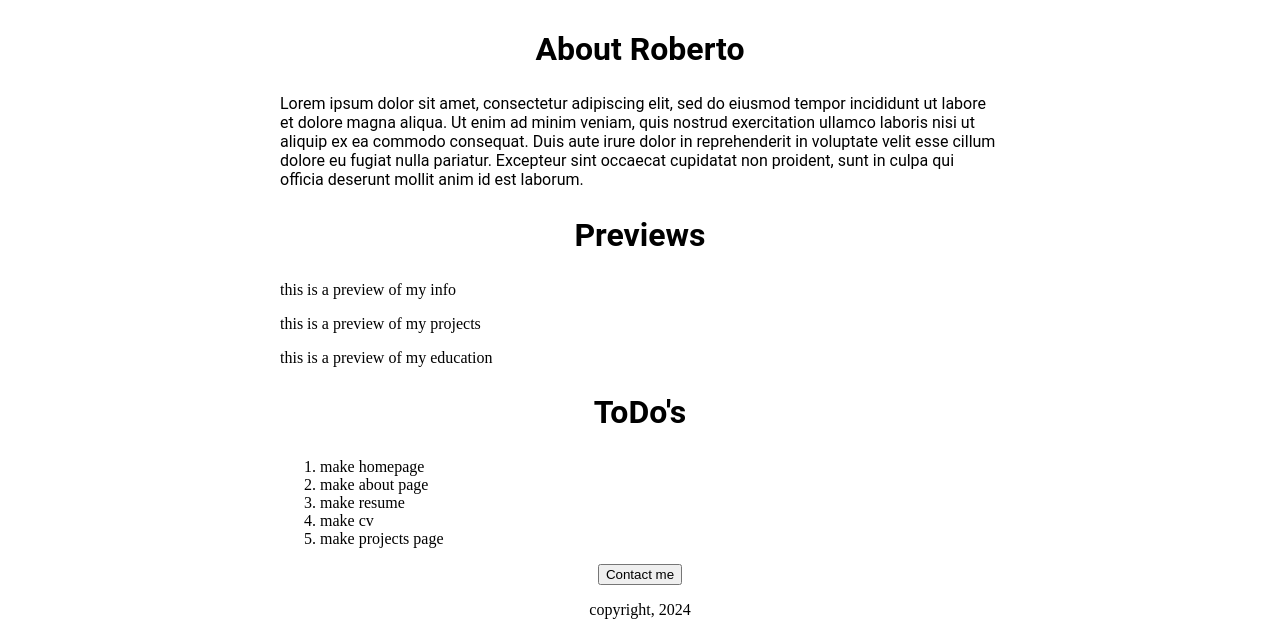
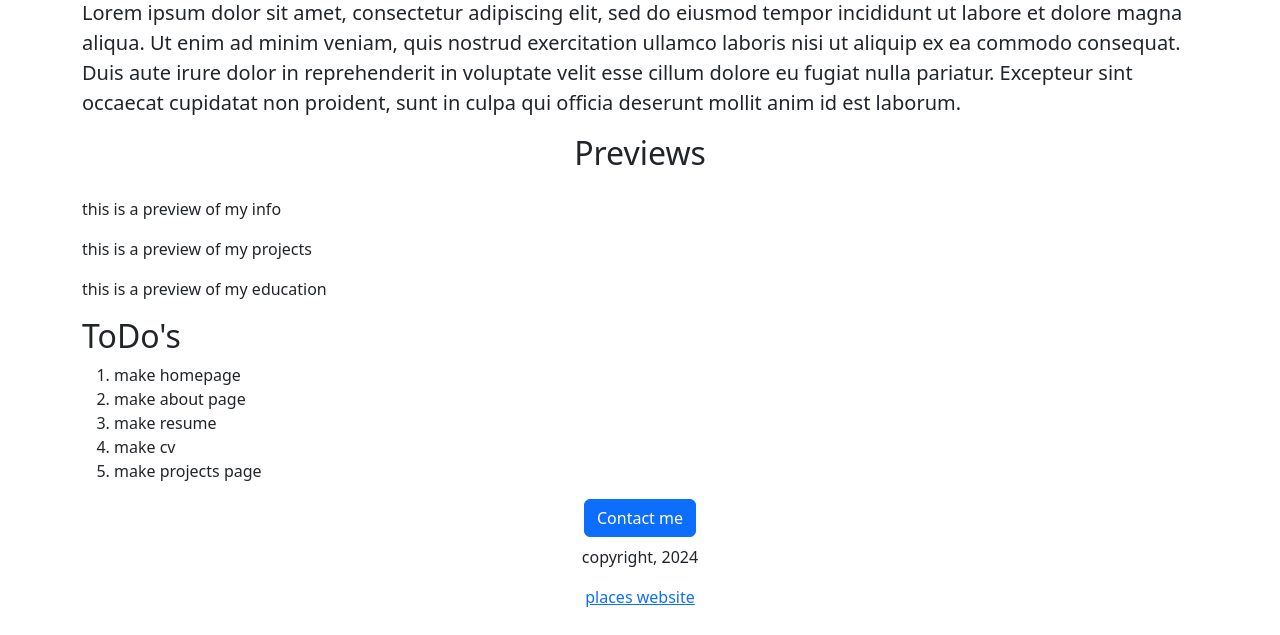
Before and after one commit to betopark97/flask-portfolio-website, a Flask app: page / in a window 1280 px wide. Shown: the part 512-1147 px from the top of the page. After the commit the page ends 1119 px from the top, so only its background shows below. Run offline with Flask 3, Linux system fonts and the light colour scheme.

Commit message:
modified img and hyperlink

```diff
--- a/templates/home.html
+++ b/templates/home.html
@@ -4,46 +4,26 @@
     <meta charset="UTF-8">
     <meta http-equiv="X-UA-Compatible" content="IE=edge">
     <meta name="viewport" content="width=device-width, initial-scale=1.0">
-
-    <title>Roberto's Portfolio</title>
+    <link href="https://cdn.jsdelivr.net/npm/bootstrap@5.3.2/dist/css/bootstrap.min.css" rel="stylesheet" integrity="sha384-T3c6CoIi6uLrA9TneNEoa7RxnatzjcDSCmG1MXxSR1GAsXEV/Dwwykc2MPK8M2HN" crossorigin="anonymous">
     <style>
-        h1 {
-            font-size: 60px;
-            font-family: Roboto;
-            font-weight: bold;
-            color: rgb(0,0,102);
-            text-align: center;
-        }
-        h2 {
-            font-size: 2rem;
-            font-family: Roboto;
-            text-align: center;
-        }
         #banner {
+            height: 360px;
             width: 100%;
-            height: 360px;
             object-fit: cover;
         }
-        #container {
-            max-width: 720px;
-            margin: 0 auto 0 auto;
-        }
-        .bodytext {
-            font-family: Roboto;
-            font-size: 1rem;
-        }
     </style>
+    <title>Roberto's Portfolio</title>
 </head>
 
 <body>
-    <div id="container">
-        <h1>Roberto's Portfolio</h1>
-        <img id="banner" src="https://dc80e44d-0244-4721-aa67-47abec8a6dd8-00-3qccw2qs4w231.picard.replit.dev/static/banner.jpeg" height="320px" alt="scenery of cave under waterfall" >
-        <h2>About Roberto</h2>
-        <p class="bodytext">
+    <div class="container">
+        <h1 class="text-center mt-2 mb-4">Roberto's Portfolio</h1>
+        <img class="img-fluid" id="banner" src="/static/banner.jpeg" height="320px" alt="scenery of cave under waterfall" >
+        <h2 class="text-center mt-2 mb-4">About Roberto</h2>
+        <p class="lead">
             Lorem ipsum dolor sit amet, consectetur adipiscing elit, sed do eiusmod tempor incididunt ut labore et dolore magna aliqua. Ut enim ad minim veniam, quis nostrud exercitation ullamco laboris nisi ut aliquip ex ea commodo consequat. Duis aute irure dolor in reprehenderit in voluptate velit esse cillum dolore eu fugiat nulla pariatur. Excepteur sint occaecat cupidatat non proident, sunt in culpa qui officia deserunt mollit anim id est laborum.
         </p>
-        <h2>Previews</h2>
+        <h2 class="text-center mt-2 mb-4">Previews</h2>
         <p>this is a preview of my info</p>
         <p>this is a preview of my projects</p>
         <p>this is a preview of my education</p>
@@ -55,9 +35,10 @@
             <li>make cv</li>
             <li>make projects page</li>
         </ol>
-        <div style="text-align:center;">
-            <button>Contact me</button>
-            <p>copyright, 2024</p>
+        <div class="text-center">
+            <button class="btn btn-primary">Contact me</button>
+            <p class="mt-2">copyright, 2024</p>
+            <a href="/places">places website</a>
         </div>
     </div>
 </body>
```
